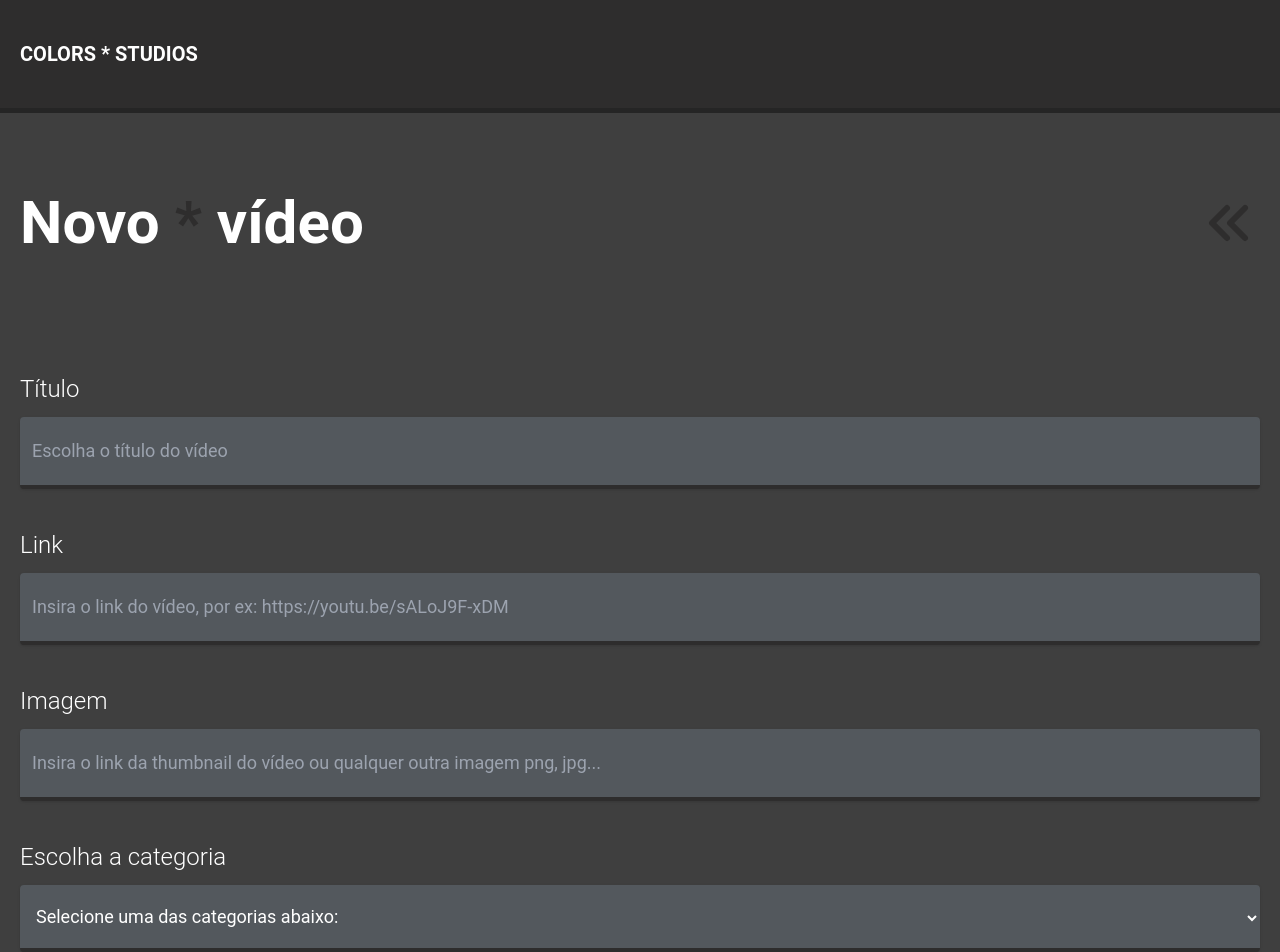
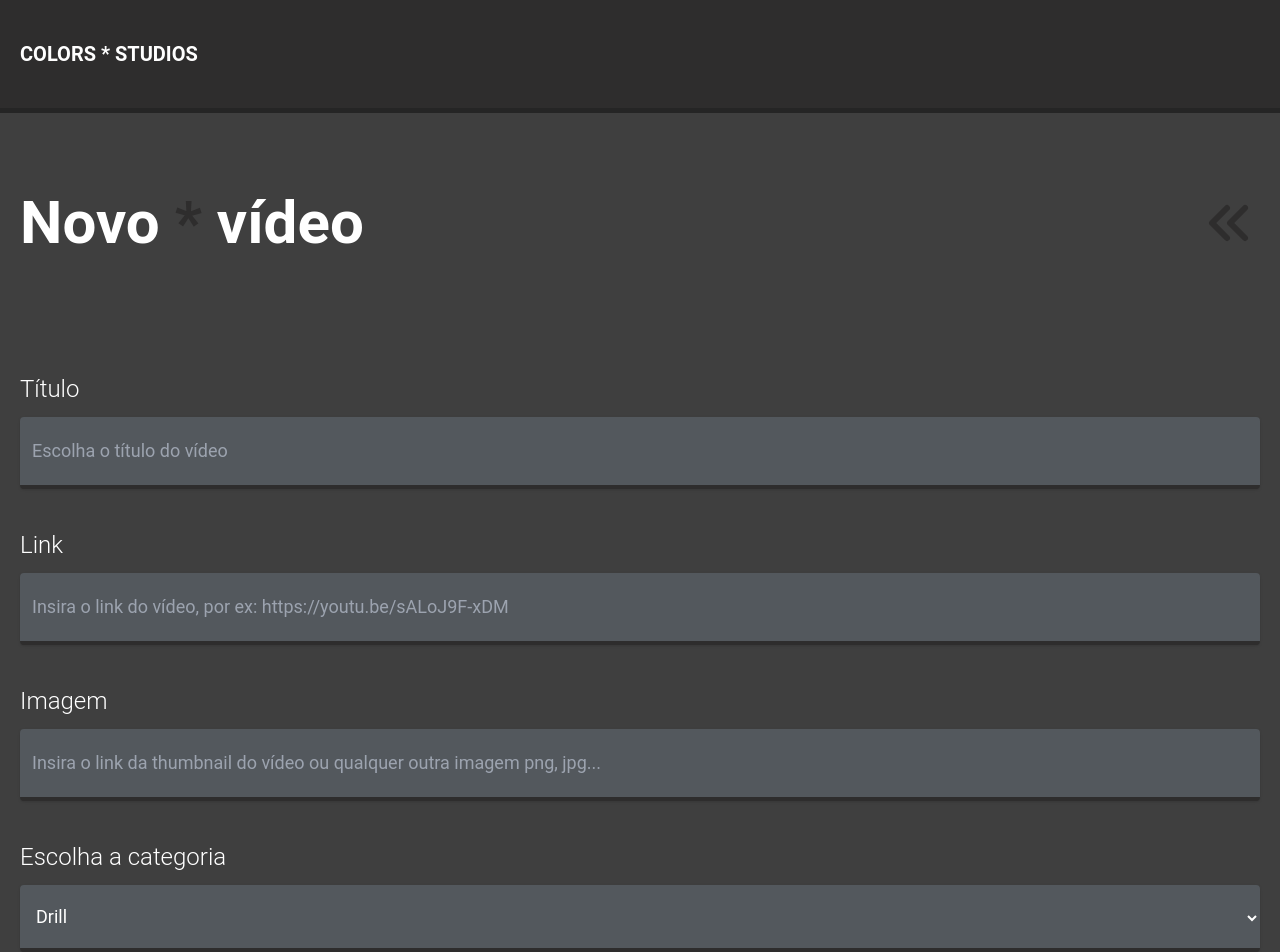
Before and after one commit to henriqueduardo/react-one, a React (Create React App) app in the folder colors-studio/: page /novo-video in a window 1280 px wide. Shown: the top 952 px of the page. Built offline with nearby package versions, Linux system fonts and the light colour scheme.

Commit message:
categorias disabled

```diff
--- a/colors-studio/src/components/FormInputCategories/index.js
+++ b/colors-studio/src/components/FormInputCategories/index.js
@@ -8,7 +8,7 @@ const InputSelect = (props) => {
             <label className='text-white text-2xl font-light mb-3'>{props.label}</label>
 
             <select id="category" value={props.value} onChange={props.onChange} name="category" className='text-white py-5 px-3 text-lg bg-input rounded border-none outline-none shadow'>
-                        <option>Selecione uma das categorias abaixo:</option>
+                        <option disabled selected>Selecione uma das categorias abaixo:</option>
                         <option>Drill</option>
                         <option className='text-white hover:text-orange-600 transition-all'>Boombap</option>
                         <option>R&B</option>
--- a/colors-studio/src/components/SliderCategories/index.js
+++ b/colors-studio/src/components/SliderCategories/index.js
@@ -89,7 +89,7 @@ const SliderCategories = ({ name, videos }) => {
                       <div className='mt-2'>
                         <p className='text-sm text-neutral-300'>{selectedVideo.description}</p>
                       </div>
-                      <div className='mt-2'>
+                      <div className='mt-2 mb-2'>
                         <p className='text-sm text-neutral-300 flex items-center gap-2 uppercase'>
                           <VscColorMode/>
                           {selectedVideo.categoryVideo}</p>
```
Also changed, not shown: 1 other file (tests, documents, lock files or other folders).
